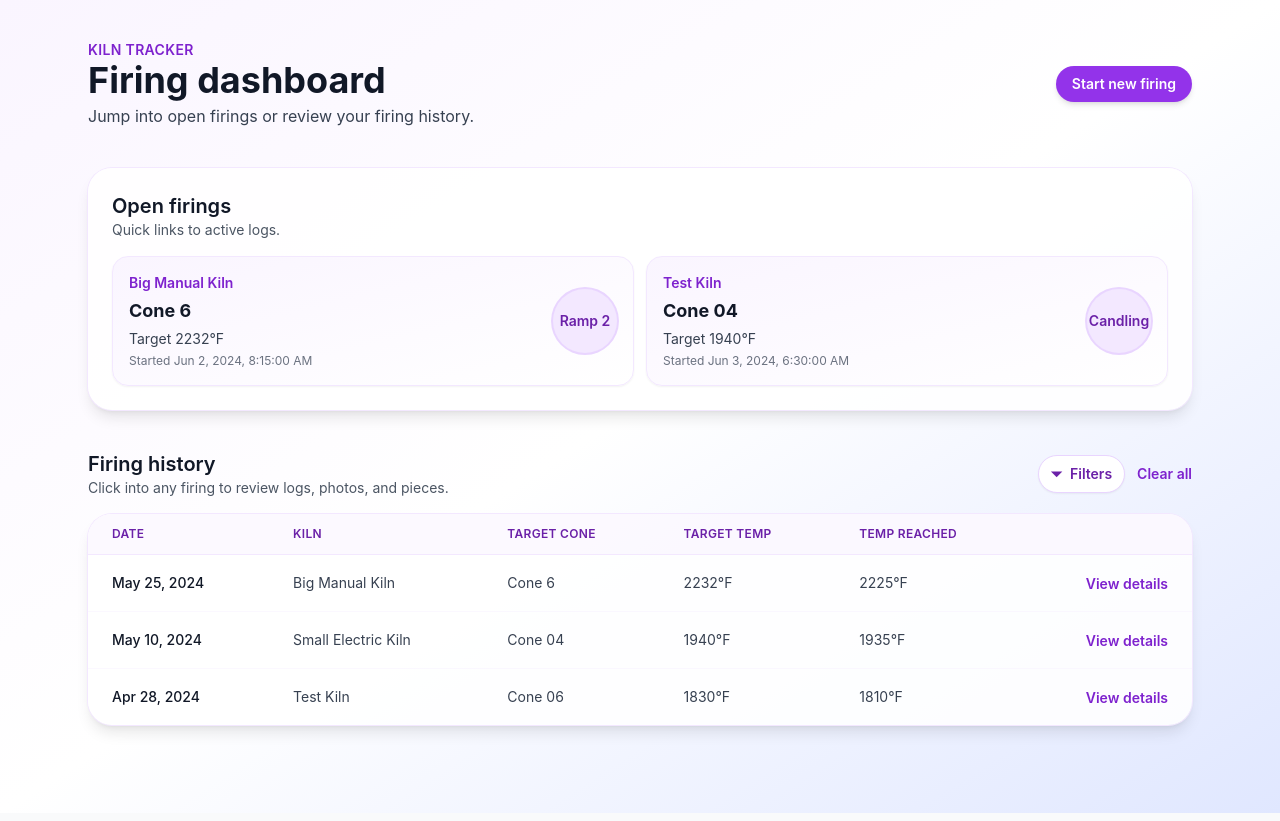
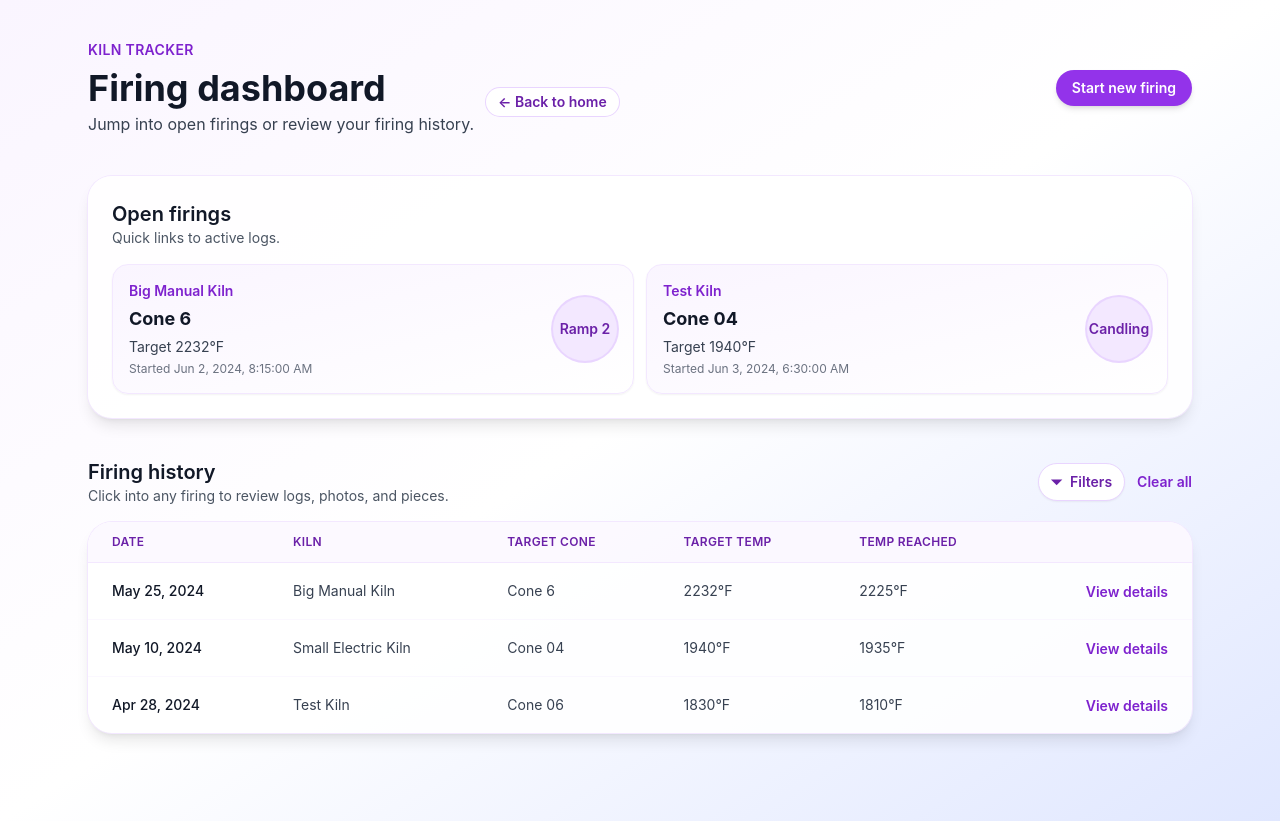
Before and after one commit to jdin9/KilnTracker, a Next.js app: page /kiln in a window 1280 px wide. Built offline with nearby package versions, Linux system fonts and the light colour scheme.

Commit message:
Move home navigation to kiln dashboard header

```diff
--- a/src/app/firings/[id]/page.tsx
+++ b/src/app/firings/[id]/page.tsx
@@ -491,12 +491,14 @@ export default function FiringDetailPage({ params }: { params: { id: string } })
       <div className="mx-auto max-w-5xl space-y-8">
         <header className="flex flex-col gap-2 sm:flex-row sm:items-start sm:justify-between">
           <div className="space-y-3">
+            <div className="flex flex-wrap items-center gap-3">
               <Link
                 href="/kiln"
                 className="inline-flex w-fit items-center gap-2 text-sm font-semibold text-purple-800 underline-offset-4 hover:underline"
               >
                 ← Back to firings
               </Link>
+            </div>
             <div className="space-y-1">
               <p className="text-sm font-semibold uppercase tracking-wide text-purple-700">Kiln Tracker</p>
               <h1 className="text-3xl font-bold text-gray-900">{firing.kilnName} firing</h1>
--- a/src/app/kiln/page.tsx
+++ b/src/app/kiln/page.tsx
@@ -198,14 +198,24 @@ export default function KilnDashboardPage() {
     <main className="min-h-screen bg-gradient-to-br from-purple-50 via-white to-indigo-100 pb-12">
       <div className="mx-auto max-w-6xl px-6 py-10 space-y-10">
         <header className="flex flex-col gap-3 sm:flex-row sm:items-center sm:justify-between">
-          <div>
+          <div className="space-y-2">
             <p className="text-sm font-semibold uppercase tracking-wide text-purple-700">
               Kiln Tracker
             </p>
-            <h1 className="text-4xl font-bold text-gray-900">Firing dashboard</h1>
-            <p className="mt-1 text-base text-gray-700">
-              Jump into open firings or review your firing history.
-            </p>
+            <div className="flex flex-col gap-2 sm:flex-row sm:items-center sm:gap-3">
+              <div>
+                <h1 className="text-4xl font-bold text-gray-900">Firing dashboard</h1>
+                <p className="mt-1 text-base text-gray-700">
+                  Jump into open firings or review your firing history.
+                </p>
+              </div>
+              <Link
+                href="/"
+                className="inline-flex items-center gap-2 rounded-full bg-white px-3 py-1 text-sm font-semibold text-purple-800 ring-1 ring-purple-200 transition hover:bg-purple-50"
+              >
+                ← Back to home
+              </Link>
+            </div>
           </div>
           <Link
             href="/firings/new"
```
Lines whose indentation alone changed are shown as unchanged.
